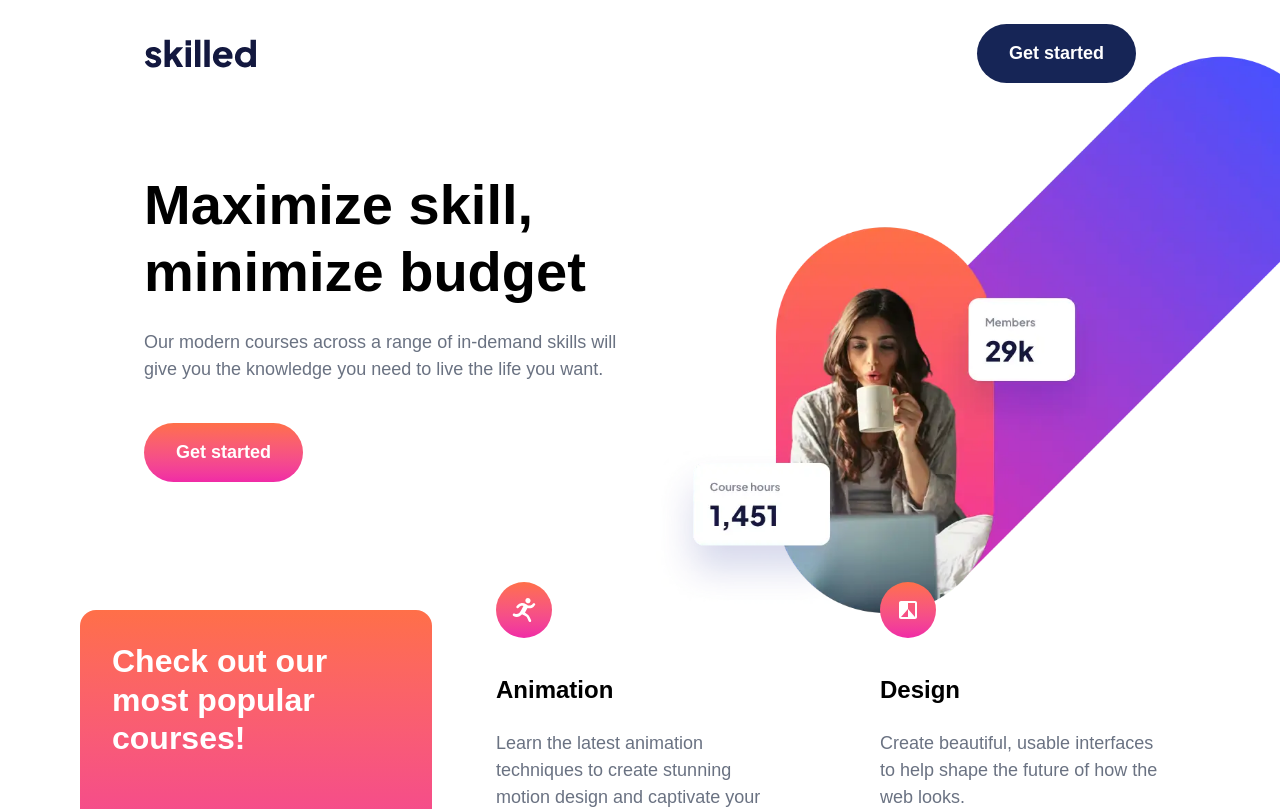
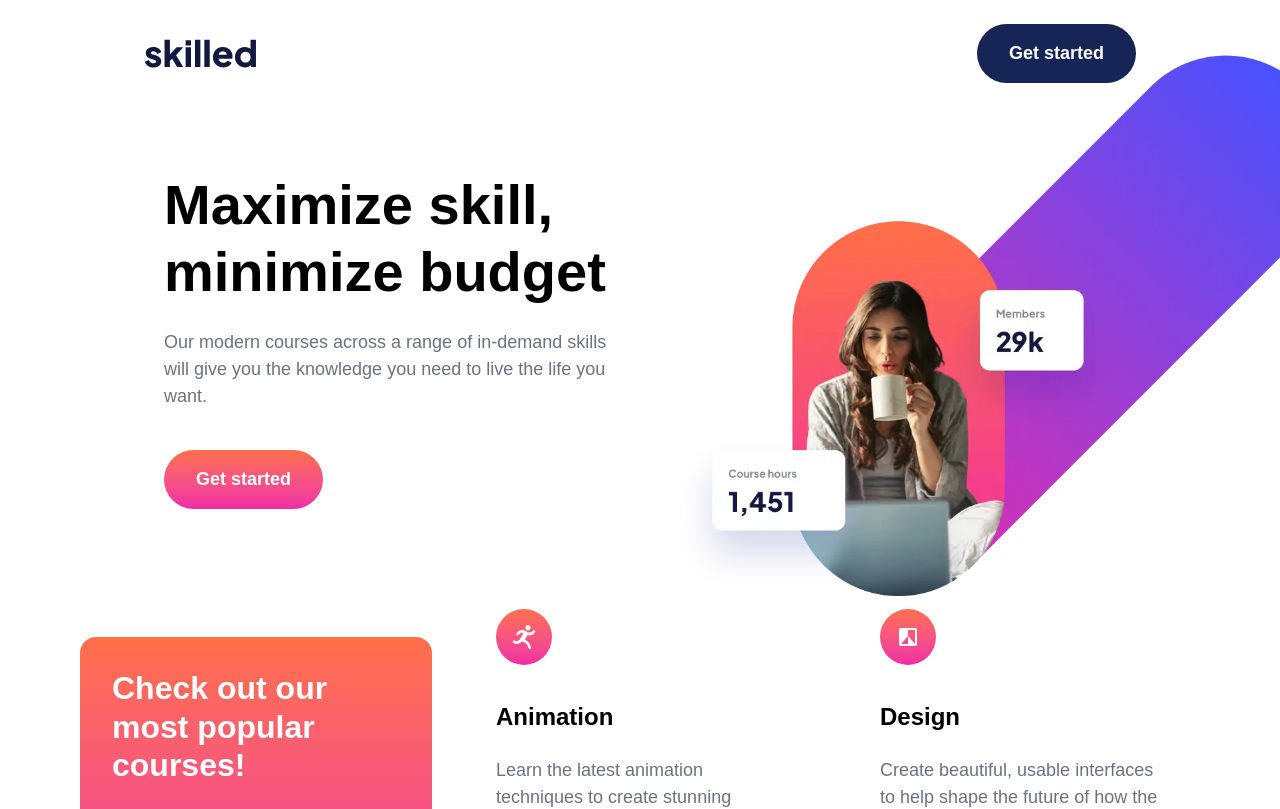
Before and after one commit to anet-eny/skilled-landing-page, a React (Vite) app: page / in a window 1280 px wide. Shown: the top 809 px of the page. Built offline with nearby package versions, Linux system fonts and the light colour scheme.

Commit message:
Fix Hero picture overlay with CourseSection

```diff
--- a/src/components/Hero.jsx
+++ b/src/components/Hero.jsx
@@ -8,8 +8,8 @@ import heroDesktop2x from "../assets/image-hero-desktop@2x.webp";
 
 export default function Hero() {
   return (
-    <section className="px-5 py-16 md:px-11 lg:px-20 flex flex-col md:flex-row gap-12 md:gap-6 lg:gap-8">
-      <div className="flex-1">
+    <section className="py-16 md:px-11 lg:px-20 flex flex-col md:flex-row gap-12 md:gap-6 lg:gap-8">
+      <div className="flex-1 px-5">
         <h1 className="text-preset-2 lg:text-preset-1 mb-6">
           Maximize skill, minimize budget
         </h1>
@@ -20,7 +20,7 @@ export default function Hero() {
         <Button variant="orange">Get started</Button>
       </div>
       <div className="flex-1 relative">
-        <picture className="md:absolute md:-top-40 md:-right-60 md:pointer-events-none">
+        <picture className="md:absolute md:-top-40 md:-right-60 md:max-w-xl lg:max-w-none md:pointer-events-none">
           <source
             srcSet={`${heroDesktop} 1x, ${heroDesktop2x} 2x`}
             media="(min-width: 64rem)"
```
